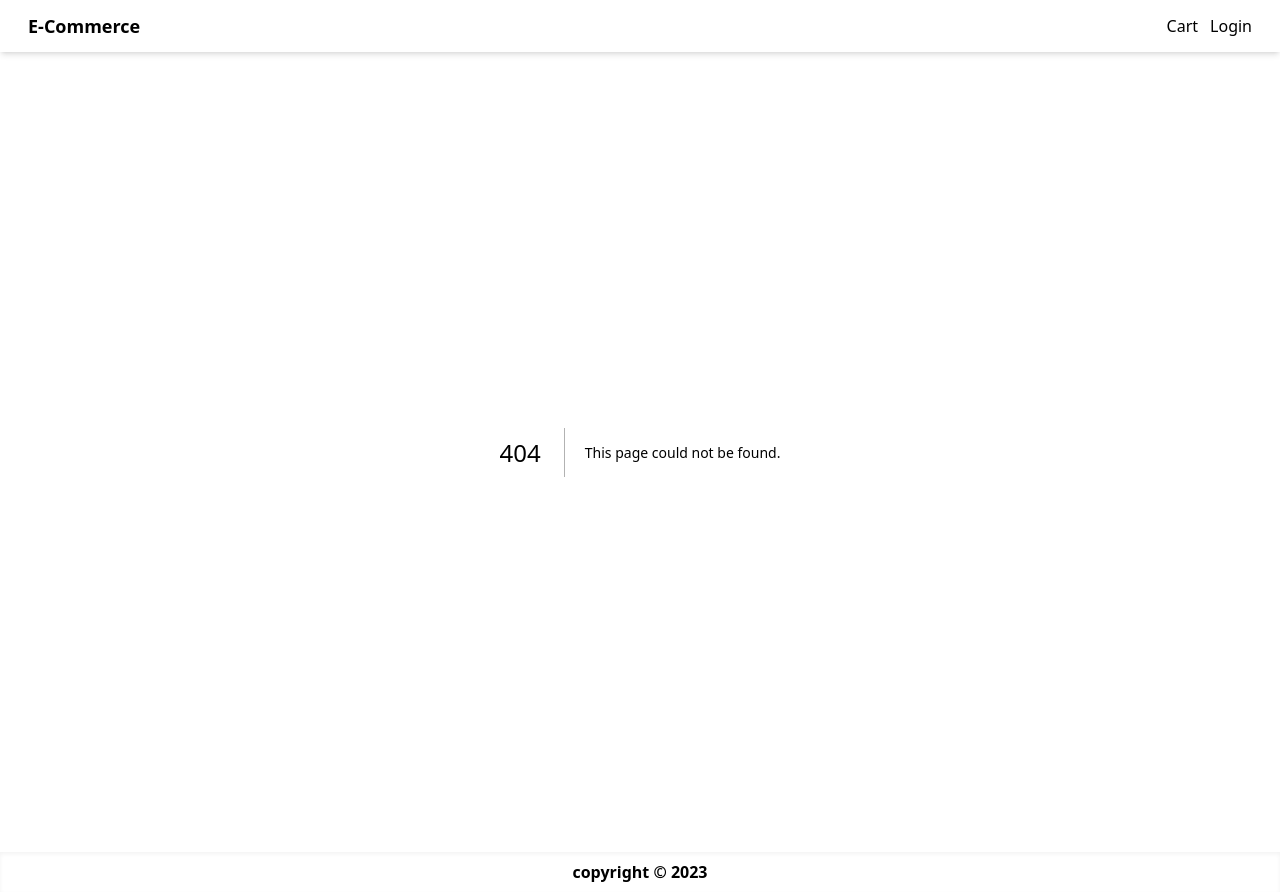
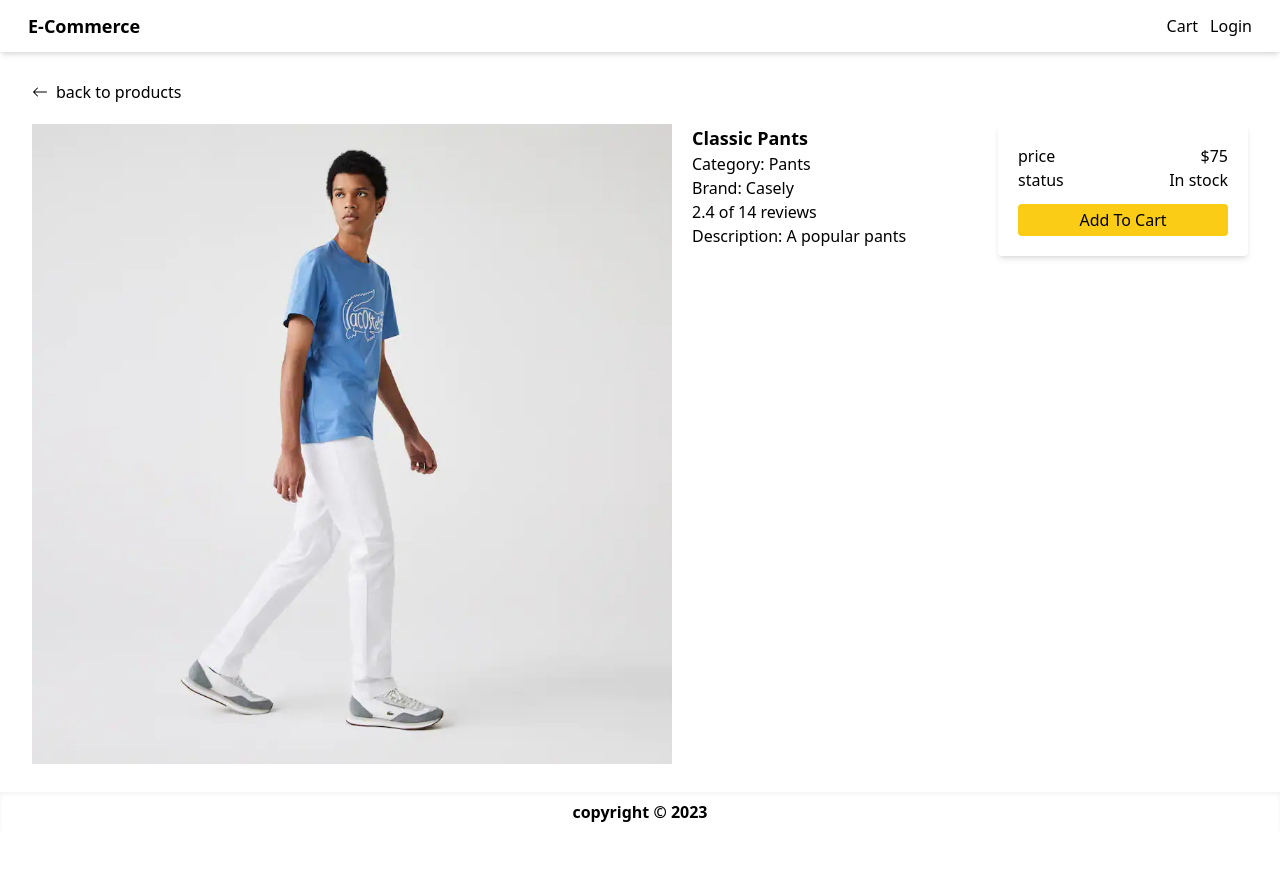
Before and after one commit to AmirAJey/next-ecommerce, a Next.js app: page /products/classic-pants in a window 1280 px wide. Before the commit this address had no page. After the commit the page ends 832 px from the top, so only its background shows below. Built offline with nearby package versions, Linux system fonts and the light colour scheme.

Commit message:
product detail page

```diff
--- a/components/Page.jsx
+++ b/components/Page.jsx
@@ -1,15 +1,31 @@
 import Head from 'next/head';
+import Link from 'next/link';
 import React from 'react';
+import { BsArrowLeft } from 'react-icons/bs';
 
-const Page = ({ children, title, description = 'ecommerce page' }) => {
+const Page = ({
+  children,
+  title,
+  description = 'ecommerce page',
+  backPage,
+}) => {
   return (
     <>
       <Head>
         <title>{title}</title>
         <meta name="description" content={description} />
       </Head>
-      <main className='flex-1 max-w-[95%] mx-auto my-7'>
-      {children}
+      <main className="flex-1 max-w-[95%] w-full mx-auto my-7">
+        {backPage ? (
+          <Link href={backPage.route}>
+            <h4 className="flex items-center gap-2 group">
+              <BsArrowLeft className="group-hover:-translate-x-1 transition-all" />
+              back to {backPage.page}
+            </h4>
+          </Link>
+        ) : null}
+
+        {children}
       </main>
     </>
   );
--- a/package.json
+++ b/package.json
@@ -14,9 +14,11 @@
     "eslint-config-next": "13.1.6",
     "next": "13.1.6",
     "react": "18.2.0",
-    "react-dom": "18.2.0"
+    "react-dom": "18.2.0",
+    "react-icons": "^4.7.1"
   },
   "devDependencies": {
+    "@types/react": "^18.0.27",
     "autoprefixer": "^10.4.13",
     "postcss": "^8.4.21",
     "tailwindcss": "^3.2.4"
--- a/pages/index.js
+++ b/pages/index.js
@@ -1,14 +1,9 @@
-import { data } from '@/utils/data';
-import { Page, Product } from 'components';
+import { Page } from 'components';
 
 function Home() {
   return (
     <Page>
-      <ul className="card-list">
-        {data.products.map((product) => (
-          <Product key={product.id} {...product} />
-        ))}
-      </ul>
+      home page
     </Page>
   );
 }
--- /dev/null
+++ b/pages/products/[slug].jsx
@@ -0,0 +1,72 @@
+import { Page } from '@/components';
+import { data } from '@/utils/data';
+import Image from 'next/image';
+import { useRouter } from 'next/router';
+import React from 'react';
+
+const ProductDetail = () => {
+  const {
+    query: { slug },
+  } = useRouter();
+  const product = data.products.find((p) => p.slug === slug);
+  if (!product) return <p>product not found</p>;
+  const {
+    name,
+    img,
+    category_id,
+    brand_id,
+    countInStock,
+    numReviews,
+    price,
+    rating,
+    description,
+  } = product;
+  const category = data.categories.find((c) => c.id === category_id);
+  const brand = data.brands.find((b) => b.id === brand_id);
+  const isInStock = Boolean(countInStock);
+  return (
+    <Page title={name} backPage={{ page: 'products', route: '/products' }}>
+      <div className="flex items-start gap-5 mt-5">
+        <Image src={img} alt={name} width={640} height={640} />
+        <div className="flex items-start flex-1">
+          <ul className="flex-1">
+            <li>
+              <h4 className="text-lg font-semibold">{name}</h4>
+            </li>
+            <li>
+              <p className="">Category: {category.name}</p>
+            </li>
+            <li>
+              <p className="">Brand: {brand.name}</p>
+            </li>
+            <li>
+              <p className="">
+                {rating} of {numReviews} reviews
+              </p>
+            </li>
+            <li>
+              <p className="">Description: {description}</p>
+            </li>
+          </ul>
+          <div className="card sticky top-0 min-w-[250px] p-5">
+            <div className="flex justify-between items-center">
+              <span>price</span>
+              <span>${price}</span>
+            </div>
+            <div className="flex justify-between items-center">
+              <span>status</span>
+              <span className={`${!isInStock ? 'text-red-500' : ''}`}>
+                {isInStock ? 'In stock' : 'Out of stock'}
+              </span>
+            </div>
+            <button className="primary w-full mt-3">
+              Add To Cart
+            </button>
+          </div>
+        </div>
+      </div>
+    </Page>
+  );
+};
+
+export default ProductDetail;
--- /dev/null
+++ b/pages/products/index.jsx
@@ -0,0 +1,17 @@
+import { Page, Product } from '@/components'
+import { data } from '@/utils/data'
+import React from 'react'
+
+const Products = () => {
+  return (
+    <Page>
+      <ul className="card-list">
+        {data.products.map((product) => (
+          <Product key={product.id} {...product} />
+        ))}
+      </ul>
+    </Page>
+  )
+}
+
+export default Products
--- a/styles/globals.css
+++ b/styles/globals.css
@@ -49,7 +49,7 @@
     @apply px-4 py-1 rounded transition-colors
   }
   button.primary {
-    @apply bg-orange-300 hover:bg-orange-400
+    @apply bg-yellow-400 hover:bg-yellow-500
   }
 }
 
```
Also changed, not shown: 1 other file (tests, documents, lock files or other folders).
